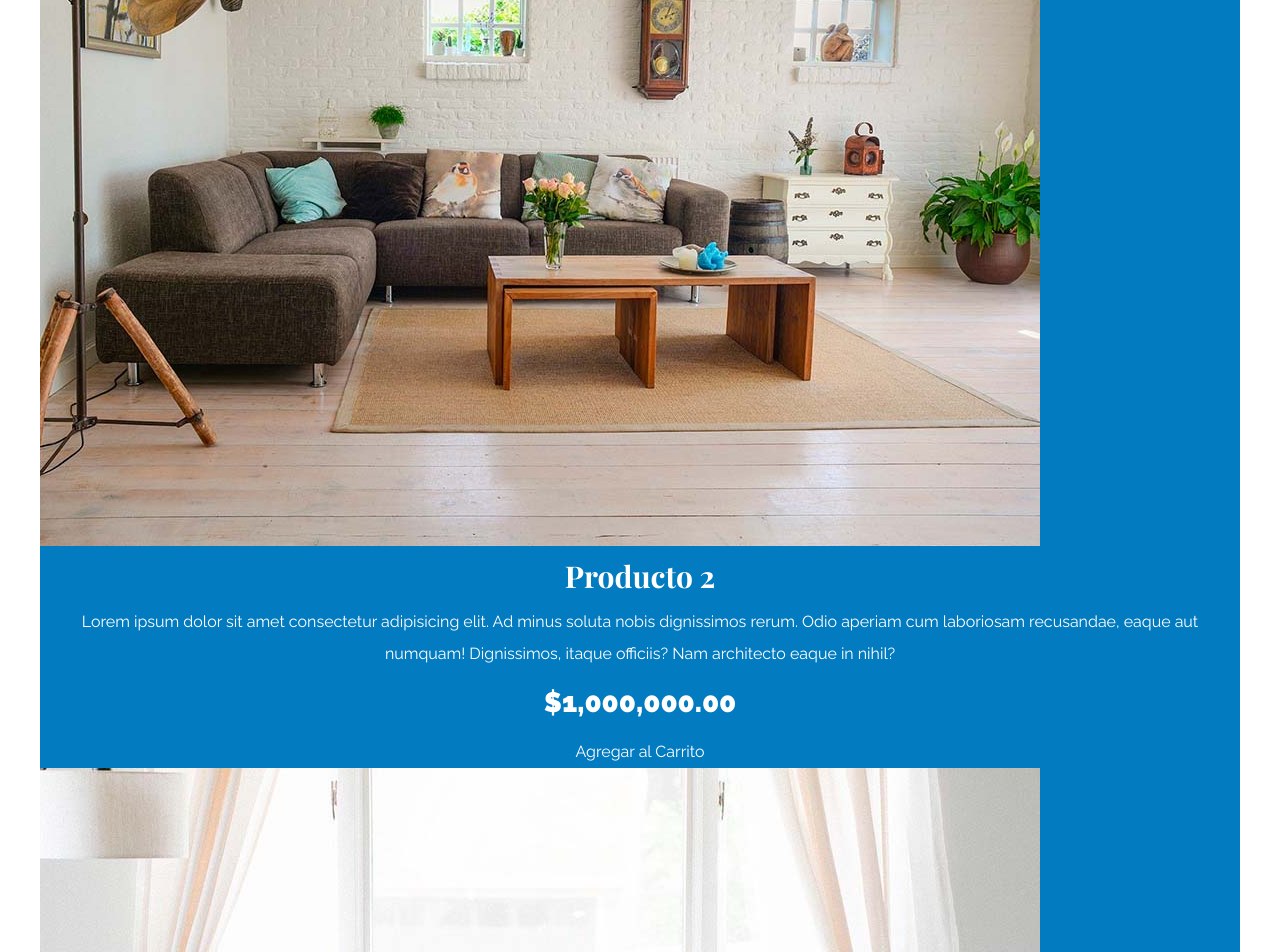
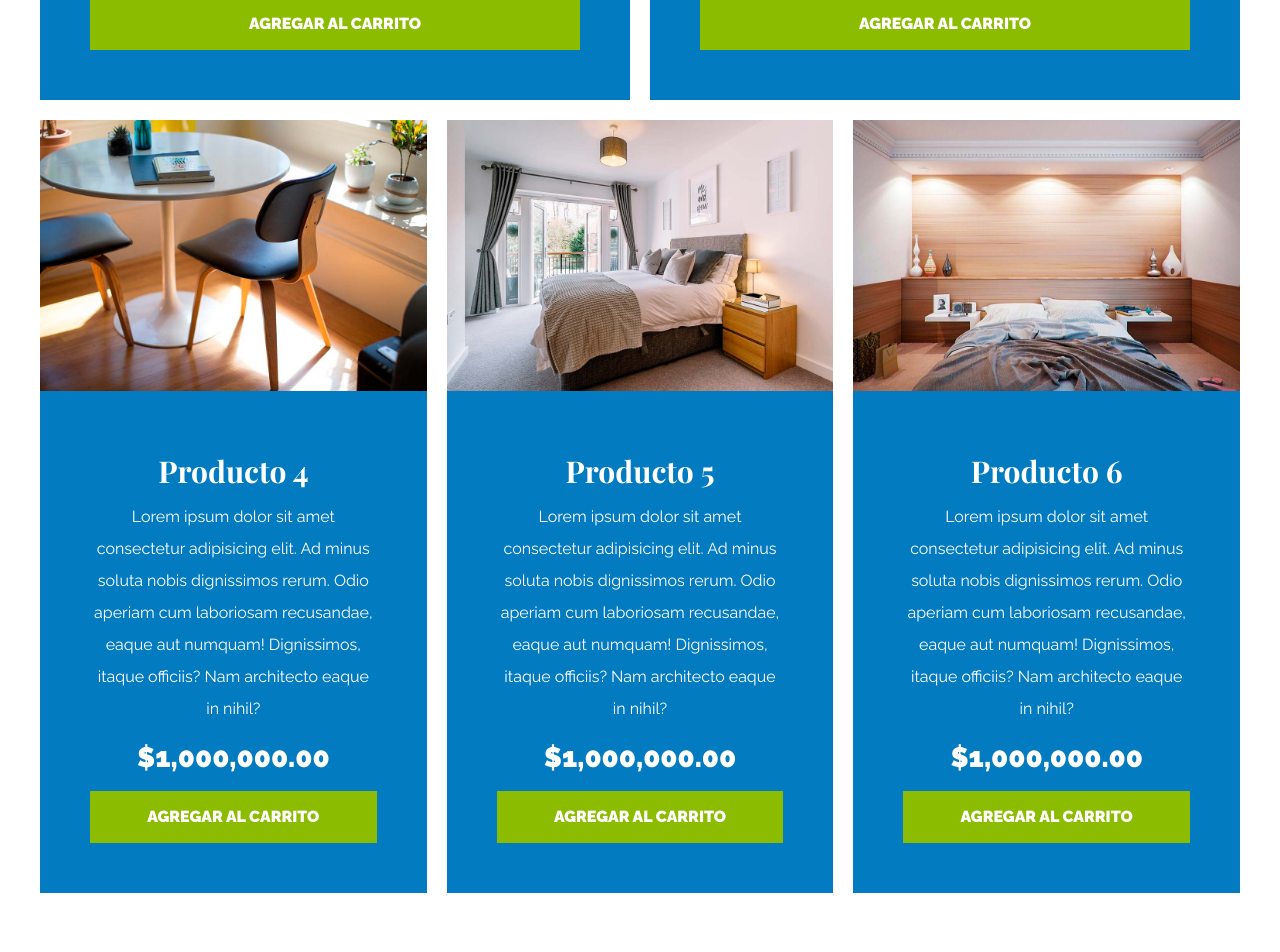
Before and after one commit to edgardOrtega/Ecommerce, a plain HTML site: page index.html in a window 1280 px wide. Shown: the part 3420-4372 px from the top of the page. Drawn offline with nearby package versions, Linux system fonts and the light colour scheme; a web font is replaced by a local one.

Commit message:
modificando galeria de productos

```diff
--- a/asset/css/app.css
+++ b/asset/css/app.css
@@ -50,6 +50,20 @@ img{
 
 .text-center{
     text-align: center;
+}
+
+.btn {
+    background-color: #8cbc00;
+    display: block;
+    color: #FFF;
+    text-transform: uppercase;
+    font-weight: 900;
+    padding: 1rem;
+    transition: background-color .3s ease-out;
+}
+
+.btn:hover{
+    background-color: #769c02
 }
 
 /* Header y Navegacion  */
@@ -150,12 +164,60 @@ gap:2rem;
     padding-top: 5rem;
 }
 
+.listado-productos {
+    display: grid;
+    grid-template-columns: repeat(6,1fr);
+    column-gap: 2rem;
+    row-gap:2rem;
+    /* gap:2rem */
+
+}
+.producto:nth-child(1){
+    /* grid-column: 1/7; */
+    grid-column-start: 1;
+    grid-column-end: 7;
+    display: grid;
+    grid-template-columns: 2fr 2fr;
+}
+.producto:nth-child(1) img {
+    height: 45rem;
+    width: 100%;
+    object-fit: cover;
+}
+.producto:nth-child(2){
+    grid-column-start: 1;
+    grid-column-end: 4;
+}
+.producto:nth-child(2) img,
+.producto:nth-child(3) img  {
+    height: 30rem;
+    width: 100%;
+    object-fit: cover;
+}
+.producto:nth-child(3){
+    grid-column-start: 4;
+    grid-column-end: 7;
+}
+
+.producto:nth-child(4){
+    grid-column-start:1;
+    grid-column-end:3;
+}
+.producto:nth-child(5){
+    grid-column-start:3;
+    grid-column-end:5;
+}
+.producto:nth-child(6){
+    grid-column-start:5;
+    grid-column-end:7;
+}
 .producto {
     background-color: #037bc0;
 }
 .text-producto {
     text-align: center;
     color: #FFF;
+    padding: 5rem;
 }
 
 .text-producto h3 {
@@ -168,7 +230,3 @@ gap:2rem;
     font-size: 2.8rem;
     font-weight: 900;
 }
-.text-producto a {
-    text-align: center;
-    color: #FFF;
-}
--- a/index.html
+++ b/index.html
@@ -74,9 +74,9 @@
                 <img src="./asset/img/producto1.jpg" alt="Imagen Producto">
                 <div class="text-producto">
                     <h3>Producto 1</h3>
-                    <p>Lorem ipsum dolor sit amet consectetur adipisicing elit. Ad minus soluta nobis dignissimos rerum. Odio aperiam cum laboriosam recusandae, eaque aut numquam! Dignissimos, itaque officiis? Nam architecto eaque in nihil?</p>
+                    <p>Lorem ipsum dolor sit amet consectetur adipisicing elit. Ad minus soluta nobis dignissimos rerum.</p>
                     <p class="precio">$1,000,000.00</p>
-                    <a href="#">Agregar al Carrito</a>
+                    <a class="btn" href="#">Agregar al Carrito</a>
                 </div> <!-- Info Producto-->
             </div><!-- Producto-->
 
@@ -86,7 +86,7 @@
                     <h3>Producto 2</h3>
                     <p>Lorem ipsum dolor sit amet consectetur adipisicing elit. Ad minus soluta nobis dignissimos rerum. Odio aperiam cum laboriosam recusandae, eaque aut numquam! Dignissimos, itaque officiis? Nam architecto eaque in nihil?</p>
                     <p class="precio">$1,000,000.00</p>
-                    <a href="#">Agregar al Carrito</a>
+                    <a class="btn" href="#">Agregar al Carrito</a>
                 </div> <!-- Info Producto-->
             </div><!-- Producto-->
 
@@ -96,7 +96,7 @@
                     <h3>Producto 3</h3>
                     <p>Lorem ipsum dolor sit amet consectetur adipisicing elit. Ad minus soluta nobis dignissimos rerum. Odio aperiam cum laboriosam recusandae, eaque aut numquam! Dignissimos, itaque officiis? Nam architecto eaque in nihil?</p>
                     <p class="precio">$1,000,000.00</p>
-                    <a href="#">Agregar al Carrito</a>
+                    <a class="btn" href="#">Agregar al Carrito</a>
                 </div> <!-- Info Producto-->
             </div><!-- Producto-->
 
@@ -106,7 +106,7 @@
                     <h3>Producto 4</h3>
                     <p>Lorem ipsum dolor sit amet consectetur adipisicing elit. Ad minus soluta nobis dignissimos rerum. Odio aperiam cum laboriosam recusandae, eaque aut numquam! Dignissimos, itaque officiis? Nam architecto eaque in nihil?</p>
                     <p class="precio">$1,000,000.00</p>
-                    <a href="#">Agregar al Carrito</a>
+                    <a class="btn" href="#">Agregar al Carrito</a>
                 </div>
                 <!-- Info Producto-->
             </div>
@@ -117,7 +117,8 @@
                     <h3>Producto 5</h3>
                     <p>Lorem ipsum dolor sit amet consectetur adipisicing elit. Ad minus soluta nobis dignissimos rerum. Odio aperiam cum laboriosam recusandae, eaque aut numquam! Dignissimos, itaque officiis? Nam architecto eaque in nihil?</p>
                     <p class="precio">$1,000,000.00</p>
-                    <a href="#">Agregar al Carrito</a>
+                    <a class="btn" href="#">Agregar al Carrito</a>
+                </div>
             </div>
             <div class="producto">
                 <img src="./asset/img/producto6.jpg" alt="Imagen Producto">
@@ -125,7 +126,8 @@
                     <h3>Producto 6</h3>
                     <p>Lorem ipsum dolor sit amet consectetur adipisicing elit. Ad minus soluta nobis dignissimos rerum. Odio aperiam cum laboriosam recusandae, eaque aut numquam! Dignissimos, itaque officiis? Nam architecto eaque in nihil?</p>
                     <p class="precio">$1,000,000.00</p>
-                    <a href="#">Agregar al Carrito</a>
+                    <a class="btn" href="#">Agregar al Carrito</a>
+                </div>
             </div><!-- Producto-->
         </div> <!-- Fin de Listado de Producto-->
 
```
